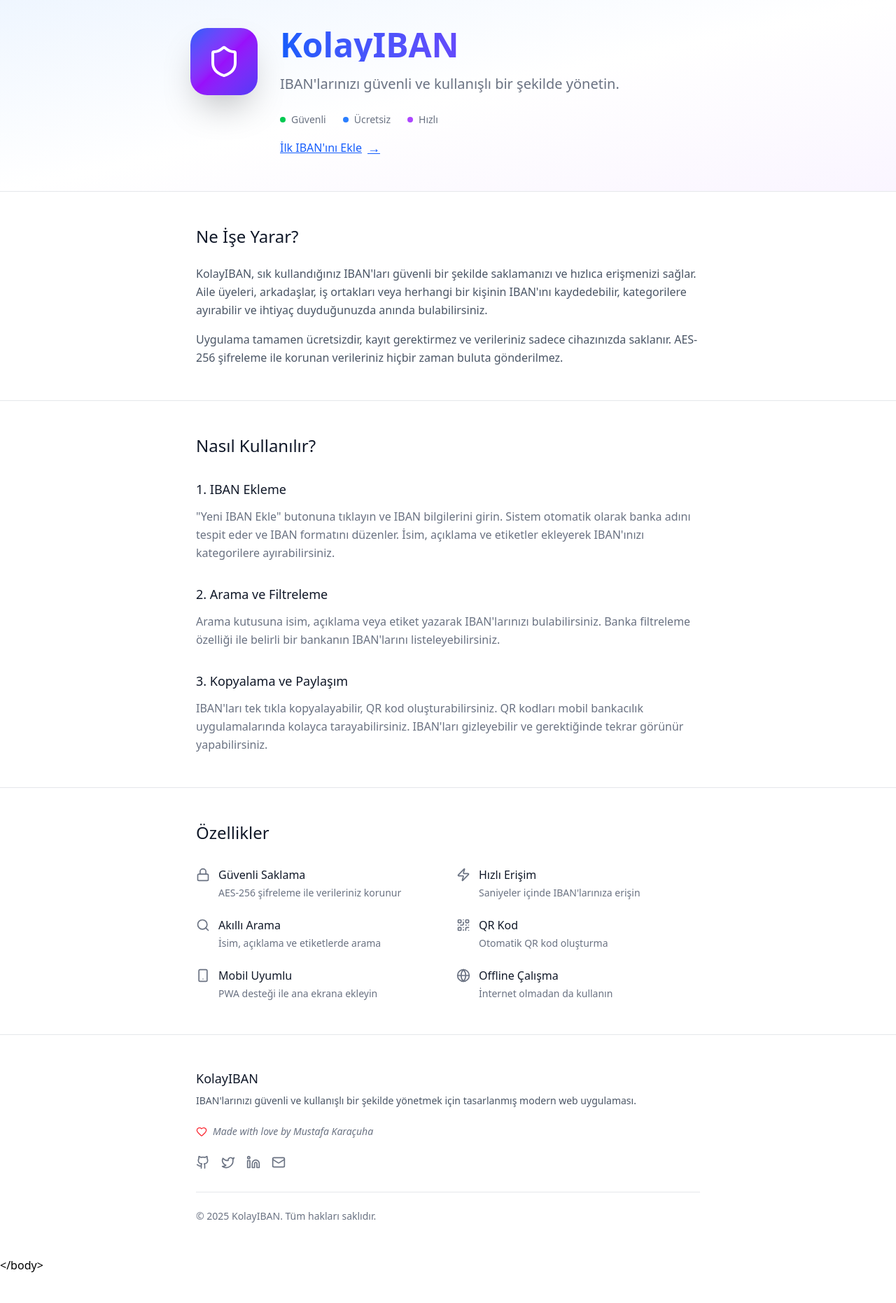
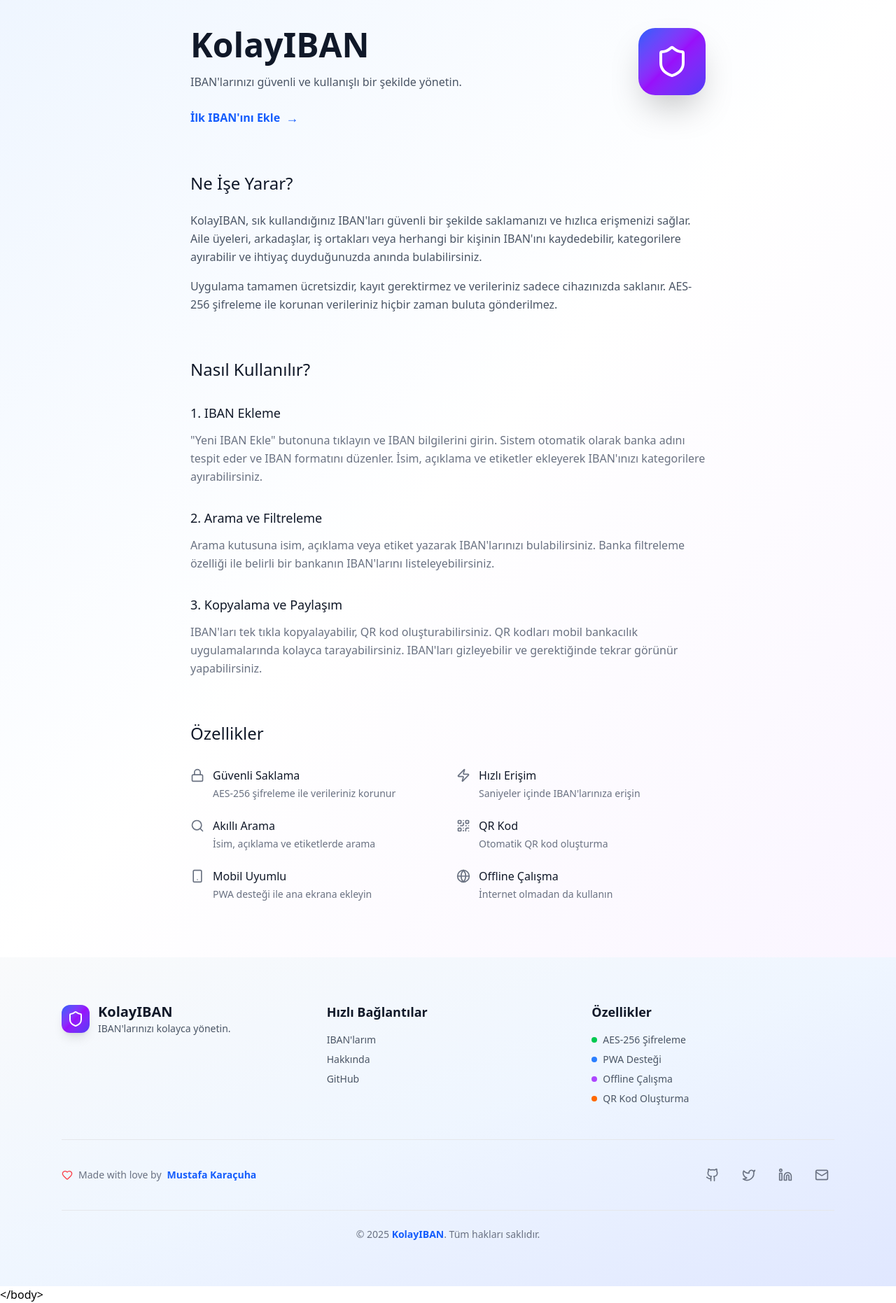
Before and after one commit to mustafakaracuha/KolayIBAN, a React (Vite) app: page / in a window 1280 px wide. Shown: the whole page at 70% size. Before the commit the page ends 1820 px from the top, so only its background shows below. Built offline with nearby package versions, Linux system fonts and the light colour scheme.

Commit message:
update AboutPage.jsx

```diff
--- a/src/pages/AboutPage.jsx
+++ b/src/pages/AboutPage.jsx
@@ -39,54 +39,40 @@
   return (
     <main className="min-h-screen bg-white dark:bg-gray-800">
       {/* Hero Section */}
-      <section className="pt-10 pb-12 bg-gradient-to-br from-blue-50 via-white to-purple-50 dark:from-slate-800 dark:via-slate-900 dark:to-slate-800">
-        <div className="max-w-4xl mx-auto px-6 lg:px-20 ">
-          <div className="flex items-start gap-4 md:gap-8">
-            {/* App Logo */}
-            <div className="w-16 h-16 md:w-24 md:h-24 bg-gradient-to-br from-blue-600 via-purple-600 to-indigo-600 rounded-2xl md:rounded-3xl flex items-center justify-center shadow-2xl transform hover:scale-105 transition-transform duration-300 flex-shrink-0">
-              <Shield className="w-8 h-8 md:w-12 md:h-12 text-white" />
-            </div>
-
+      <section className="pt-10 pb-20 bg-gradient-to-br from-blue-50 via-white to-purple-50 dark:from-slate-800 dark:via-slate-900 dark:to-slate-800">
+        <div className="max-w-4xl mx-auto px-6 lg:px-20">
+          <div className="flex items-start gap-4 md:gap-8 mb-16">
             {/* Content */}
             <div className="flex-1">
-              <h1 className="text-2xl md:text-3xl lg:text-5xl font-bold text-gray-900 dark:text-gray-100 mb-3 md:mb-4 bg-gradient-to-r from-blue-600 to-purple-600 bg-clip-text text-transparent">
+              <h1 className="text-2xl md:text-3xl lg:text-5xl font-bold text-gray-900 dark:text-gray-100 mb-3 md:mb-4">
                 KolayIBAN
               </h1>
-              <p className="text-sm md:text-md lg:text-xl text-gray-500 dark:text-gray-300 leading-relaxed mb-4 md:mb-6">
+              <p className="text-base text-gray-600 dark:text-gray-400 leading-relaxed mb-4 md:mb-6">
                 IBAN'larınızı güvenli ve kullanışlı bir şekilde yönetin.
               </p>
 
               <div className="flex flex-col items-start gap-4">
-                <div className="flex items-center gap-6 text-sm text-gray-500 dark:text-gray-400">
-                  <div className="flex items-center gap-2">
-                    <div className="w-2 h-2 bg-green-500 rounded-full"></div>
-                    <span>Güvenli</span>
-                  </div>
-                  <div className="flex items-center gap-2">
-                    <div className="w-2 h-2 bg-blue-500 rounded-full"></div>
-                    <span>Ücretsiz</span>
-                  </div>
-                  <div className="flex items-center gap-2">
-                    <div className="w-2 h-2 bg-purple-500 rounded-full"></div>
-                    <span>Hızlı</span>
-                  </div>
-                </div>
+
                 <Link
                   to="/home"
-                  className="text-blue-600 dark:text-blue-400 hover:text-blue-800 dark:hover:text-blue-300 font-normal text-base transition-colors underline flex items-center gap-2"
+                  className="text-blue-600 dark:text-blue-400 hover:text-blue-800 dark:hover:text-blue-300 font-semibold text-base transition-colors flex items-center gap-2"
                 >
                   İlk IBAN'ını Ekle
                   <span className="text-lg">→</span>
                 </Link>
               </div>
             </div>
+
+            {/* App Logo */}
+            <div className="w-16 h-16 md:w-24 md:h-24 bg-gradient-to-br from-blue-600 via-purple-600 to-indigo-600 rounded-2xl md:rounded-3xl flex items-center justify-center shadow-2xl transform hover:scale-105 transition-transform duration-300 flex-shrink-0">
+              <Shield className="w-8 h-8 md:w-12 md:h-12 text-white" />
             </div>
           </div>
-      </section>
 
+          {/* Content Sections */}
+          <div className="space-y-16">
             {/* What is it Section */}
-      <section className="py-12 border-t border-gray-200 dark:border-gray-700">
-        <div className="max-w-3xl mx-auto px-6">
+            <div>
               <h2 className="text-2xl font-normal text-gray-900 dark:text-gray-100 mb-6">
                 Ne İşe Yarar?
               </h2>
@@ -105,11 +91,9 @@
                 </p>
               </div>
             </div>
-      </section>
 
             {/* How to Use Section */}
-      <section className="py-12 border-t border-gray-200 dark:border-gray-700">
-        <div className="max-w-3xl mx-auto px-6">
+            <div>
               <h2 className="text-2xl font-normal text-gray-900 dark:text-gray-100 mb-8">
                 Nasıl Kullanılır?
               </h2>
@@ -151,11 +135,9 @@
                 </div>
               </div>
             </div>
-      </section>
 
             {/* Features Section */}
-      <section className="py-12 border-t border-gray-200 dark:border-gray-700">
-        <div className="max-w-3xl mx-auto px-6">
+            <div>
               <h2 className="text-2xl font-normal text-gray-900 dark:text-gray-100 mb-8">
                 Özellikler
               </h2>
@@ -234,6 +216,8 @@
                 </div>
               </div>
             </div>
+          </div>
+        </div>
       </section>
 
       {/* Yukarı Çık Butonu */}
@@ -249,29 +233,98 @@
       )}
 
       {/* Footer */}
-      <footer className="py-12 border-t border-gray-200 dark:border-gray-700">
-        <div className="max-w-3xl mx-auto px-6">
-          <div className="mb-6">
-            <h3 className="text-lg font-normal text-gray-900 dark:text-gray-100 mb-2">
+      <footer className="bg-gradient-to-br from-gray-50 via-blue-50 to-indigo-100 dark:from-slate-900 dark:via-slate-800 dark:to-slate-900 py-16">
+        <div className="max-w-6xl mx-auto px-6">
+          {/* Main Footer Content */}
+          <div className="grid grid-cols-1 md:grid-cols-3 gap-8 mb-12">
+            {/* Brand Section */}
+            <div className="space-y-4">
+              <div className="flex items-center gap-3">
+                <div className="w-10 h-10 bg-gradient-to-br from-blue-600 via-purple-600 to-indigo-600 rounded-xl flex items-center justify-center shadow-lg">
+                  <Shield className="w-6 h-6 text-white" />
+                </div>
+                <div>
+                  <h3 className="text-xl font-bold text-gray-900 dark:text-gray-100">
                     KolayIBAN
                   </h3>
                   <p className="text-sm text-gray-600 dark:text-gray-400">
-              IBAN'larınızı güvenli ve kullanışlı bir şekilde yönetmek için
-              tasarlanmış modern web uygulaması.
+                    IBAN'larınızı kolayca yönetin.
                   </p>
                 </div>
-
-          <div className="flex items-center gap-2 text-sm text-gray-500 dark:text-gray-400 mb-6">
-            <Heart className="w-4 h-4 text-red-500" />
-            <span className="text-sm text-gray-500 dark:text-gray-400 font-normal italic">Made with love by Mustafa Karaçuha</span>
               </div>
 
-          <div className="flex space-x-4">
+            </div>
+
+            {/* Quick Links */}
+            <div className="space-y-4">
+              <h4 className="text-lg font-semibold text-gray-900 dark:text-gray-100">
+                Hızlı Bağlantılar
+              </h4>
+              <div className="space-y-2">
+                <Link
+                  to="/home"
+                  className="block text-sm text-gray-600 dark:text-gray-400 hover:text-blue-600 dark:hover:text-blue-400 transition-colors"
+                >
+                  IBAN'larım
+                </Link>
+                <Link
+                  to="/"
+                  className="block text-sm text-gray-600 dark:text-gray-400 hover:text-blue-600 dark:hover:text-blue-400 transition-colors"
+                >
+                  Hakkında
+                </Link>
                 <a
                   href="https://github.com/mustafakaracuha/KolayIban"
                   target="_blank"
                   rel="noopener noreferrer"
-              className="text-gray-500 dark:text-gray-400 hover:text-gray-700 dark:hover:text-gray-200 transition-colors"
+                  className="block text-sm text-gray-600 dark:text-gray-400 hover:text-blue-600 dark:hover:text-blue-400 transition-colors"
+                >
+                  GitHub
+                </a>
+              </div>
+            </div>
+
+            {/* Features */}
+            <div className="space-y-4">
+              <h4 className="text-lg font-semibold text-gray-900 dark:text-gray-100">
+                Özellikler
+              </h4>
+              <div className="space-y-2">
+                <div className="flex items-center gap-2 text-sm text-gray-600 dark:text-gray-400">
+                  <div className="w-2 h-2 bg-green-500 rounded-full"></div>
+                  <span>AES-256 Şifreleme</span>
+                </div>
+                <div className="flex items-center gap-2 text-sm text-gray-600 dark:text-gray-400">
+                  <div className="w-2 h-2 bg-blue-500 rounded-full"></div>
+                  <span>PWA Desteği</span>
+                </div>
+                <div className="flex items-center gap-2 text-sm text-gray-600 dark:text-gray-400">
+                  <div className="w-2 h-2 bg-purple-500 rounded-full"></div>
+                  <span>Offline Çalışma</span>
+                </div>
+                <div className="flex items-center gap-2 text-sm text-gray-600 dark:text-gray-400">
+                  <div className="w-2 h-2 bg-orange-500 rounded-full"></div>
+                  <span>QR Kod Oluşturma</span>
+                </div>
+              </div>
+            </div>
+          </div>
+
+          {/* Social Links & Made with Love */}
+          <div className="flex flex-col md:flex-row items-center justify-between gap-4 py-8 border-t border-gray-200 dark:border-gray-700">
+            <div className="flex items-center gap-2 text-sm text-gray-500 dark:text-gray-400">
+              <Heart className="w-4 h-4 text-red-500 animate-pulse" />
+              <span className="font-medium">Made with love by</span>
+              <span className="text-blue-600 dark:text-blue-400 font-semibold">Mustafa Karaçuha</span>
+            </div>
+
+            <div className="flex items-center gap-4">
+              <a
+                href="https://github.com/mustafakaracuha/KolayIban"
+                target="_blank"
+                rel="noopener noreferrer"
+                className="p-2 text-gray-500 dark:text-gray-400 hover:text-gray-700 dark:hover:text-gray-200 hover:bg-white dark:hover:bg-slate-800 rounded-lg transition-all duration-200"
+                title="GitHub"
               >
                 <Github className="w-5 h-5" />
               </a>
@@ -279,7 +332,8 @@
                 href="https://twitter.com/muskaracuha"
                 target="_blank"
                 rel="noopener noreferrer"
-              className="text-gray-500 dark:text-gray-400 hover:text-gray-700 dark:hover:text-gray-200 transition-colors"
+                className="p-2 text-gray-500 dark:text-gray-400 hover:text-gray-700 dark:hover:text-gray-200 hover:bg-white dark:hover:bg-slate-800 rounded-lg transition-all duration-200"
+                title="Twitter"
               >
                 <Twitter className="w-5 h-5" />
               </a>
@@ -287,21 +341,25 @@
                 href="https://linkedin.com/in/mustafakaracuha"
                 target="_blank"
                 rel="noopener noreferrer"
-              className="text-gray-500 dark:text-gray-400 hover:text-gray-700 dark:hover:text-gray-200 transition-colors"
+                className="p-2 text-gray-500 dark:text-gray-400 hover:text-gray-700 dark:hover:text-gray-200 hover:bg-white dark:hover:bg-slate-800 rounded-lg transition-all duration-200"
+                title="LinkedIn"
               >
                 <Linkedin className="w-5 h-5" />
               </a>
               <a
                 href="mailto:karacuhaa58@gmail.com"
-              className="text-gray-500 dark:text-gray-400 hover:text-gray-700 dark:hover:text-gray-200 transition-colors"
+                className="p-2 text-gray-500 dark:text-gray-400 hover:text-gray-700 dark:hover:text-gray-200 hover:bg-white dark:hover:bg-slate-800 rounded-lg transition-all duration-200"
+                title="Email"
               >
                 <Mail className="w-5 h-5" />
               </a>
             </div>
+          </div>
 
-          <div className="border-t border-gray-200 dark:border-gray-700 mt-8 pt-6">
+          {/* Copyright */}
+          <div className="text-center pt-6 border-t border-gray-200 dark:border-gray-700">
             <p className="text-sm text-gray-500 dark:text-gray-400">
-              © 2025 KolayIBAN. Tüm hakları saklıdır.
+              © 2025 <span className="font-semibold text-blue-600 dark:text-blue-400">KolayIBAN</span>. Tüm hakları saklıdır.
             </p>
           </div>
         </div>
```
Lines whose indentation alone changed are shown as unchanged.
